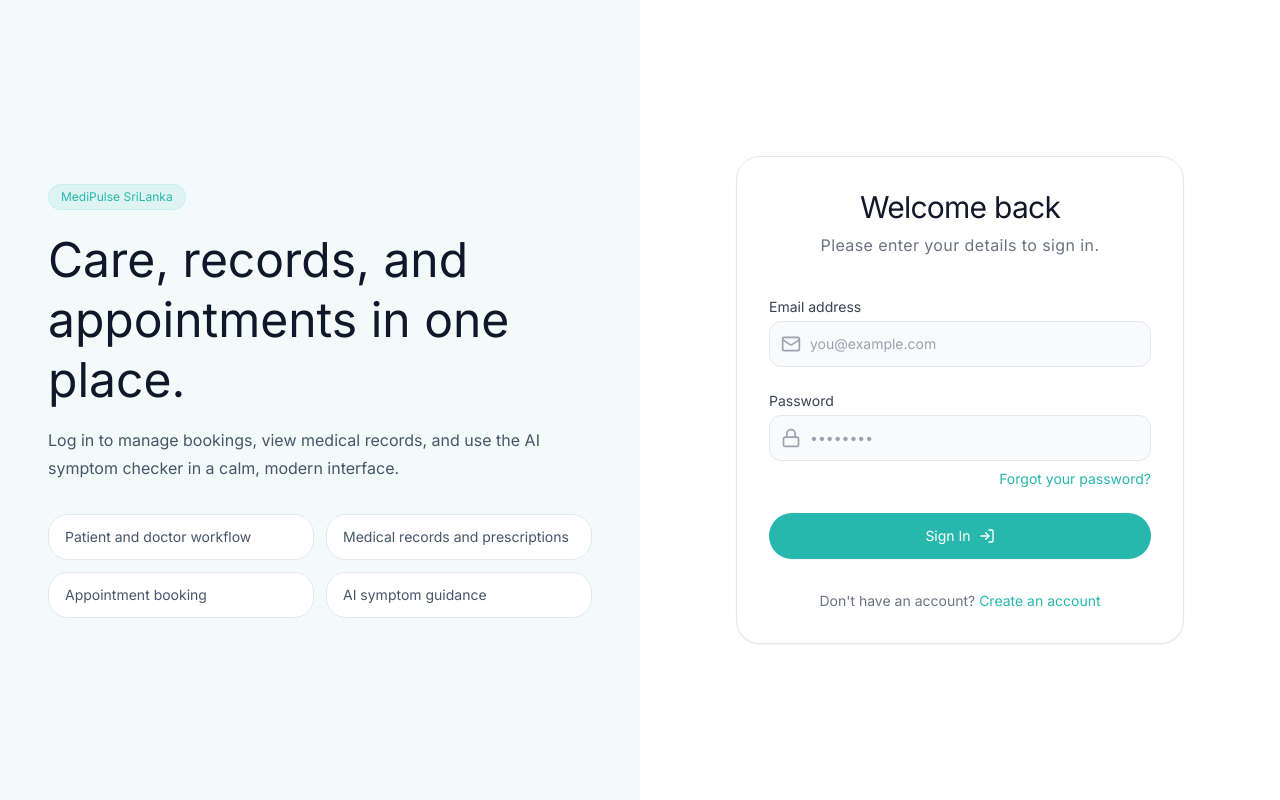
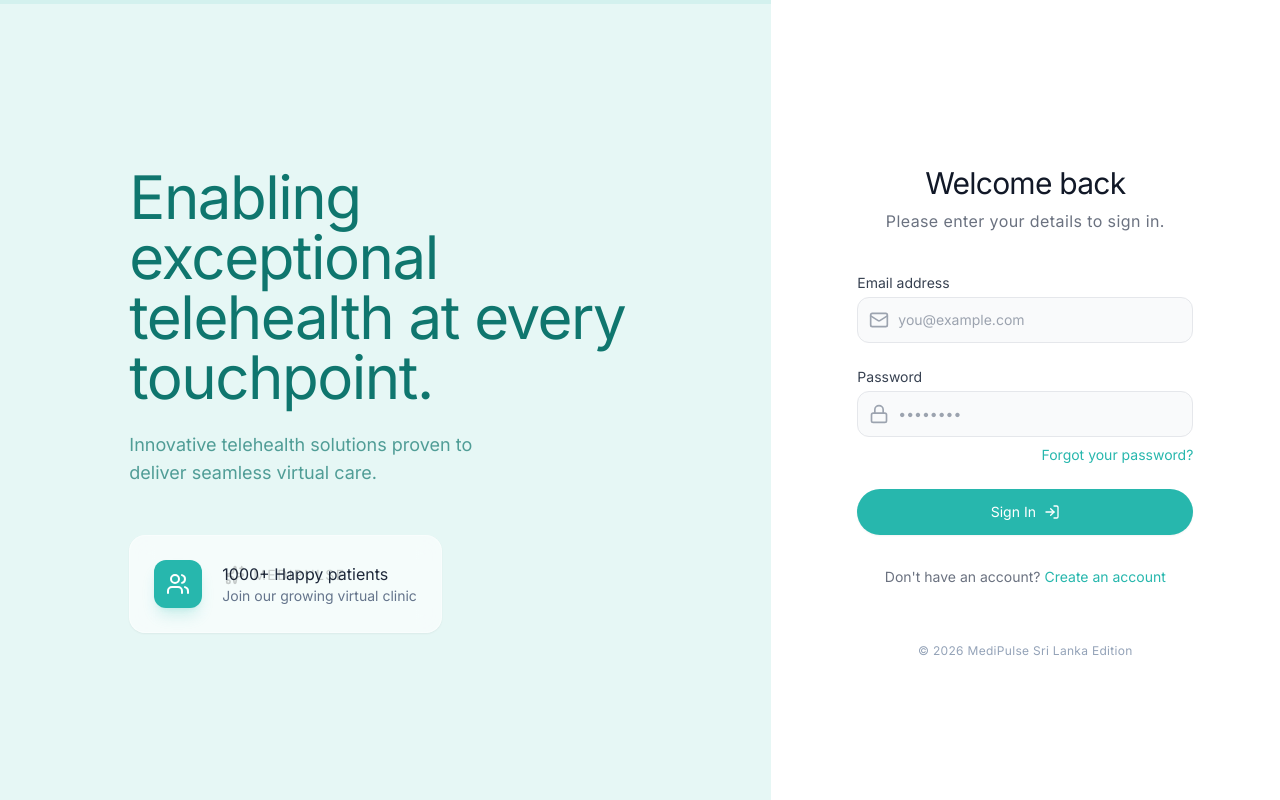
Before and after one commit to RUSIRUDEVINDA/healthcare-platform-backend, a React (Vite) app in the folder frontend/: page /auth/login in a window 1280 px wide. Built offline with nearby package versions, Linux system fonts and the light colour scheme.

Commit message:
ui: redesign auth layout to match minimalist design

```diff
--- a/frontend/src/layouts/AuthLayout.tsx
+++ b/frontend/src/layouts/AuthLayout.tsx
@@ -1,39 +1,67 @@
-import { Outlet } from 'react-router-dom';
+import { Outlet, Link } from 'react-router-dom';
+import { Sparkles, Users } from 'lucide-react';
 
 export default function AuthLayout() {
   return (
-    <div className="flex min-h-screen bg-[#f2fbfa] font-sans text-gray-800">
-      <div className="hidden lg:flex flex-1 items-center justify-center p-12">
-        <div className="max-w-xl">
-          <div className="inline-flex items-center gap-2 rounded-full border border-brand/10 bg-brand/10 px-3 py-1 text-xs text-brand">
-            MediPulse SriLanka
+    <div className="flex h-screen w-full overflow-hidden font-sans bg-white">
+
+      {/* ── Left Panel: Mininalist & Modern ── */}
+      <div className="hidden lg:flex flex-[1.4] bg-[#e6f7f5] items-center justify-center p-12 lg:p-24 relative overflow-hidden">
+
+        {/* Subtle top decoration */}
+        <div className="absolute top-0 left-0 w-full h-1 bg-brand/10" />
+
+        <div className="relative z-10 w-full max-w-lg flex flex-col space-y-12">
+
+          {/* Headline Section */}
+          <div className="space-y-6">
+            <h1 className="text-5xl xl:text-6xl font-extrabold tracking-tight text-[#0f766e] leading-[1.15]">
+              Enabling exceptional <br />
+              telehealth at every <br />
+              touchpoint.
+            </h1>
+
+            <p className="text-lg text-[#0f766e]/70 font-medium max-w-sm">
+              Innovative telehealth solutions proven to deliver seamless virtual care.
+            </p>
           </div>
-          <h1 className="mt-5 text-5xl leading-tight text-slate-900">
-            Care, records, and appointments in one place.
-          </h1>
-          <p className="mt-4 max-w-lg text-base leading-7 text-slate-600">
-            Log in to manage bookings, view medical records, and use the AI symptom checker in a calm, modern interface.
-          </p>
-          <div className="mt-8 grid gap-3 sm:grid-cols-2">
-            {[
-              'Patient and doctor workflow',
-              'Medical records and prescriptions',
-              'Appointment booking',
-              'AI symptom guidance',
-            ].map((item) => (
-              <div key={item} className="rounded-[1.25rem] border border-slate-200 bg-white px-4 py-3 text-sm text-slate-600">
-                {item}
-              </div>
-            ))}
+
+          {/* Feature Card: Happy Patients */}
+          <div className="w-fit bg-white/60 backdrop-blur-md rounded-2xl p-6 flex items-center gap-5 border border-white/40 shadow-sm transition-all hover:shadow-md hover:translate-y-[-2px]">
+             <div className="flex h-12 w-12 items-center justify-center rounded-xl bg-brand text-white shadow-lg shadow-brand/20">
+                <Users className="h-6 w-6" />
+             </div>
+             <div className="flex flex-col">
+                <p className="text-base font-bold text-slate-800">1000+ Happy patients</p>
+                <p className="text-sm text-slate-500 font-medium">Join our growing virtual clinic</p>
+             </div>
+          </div>
+
+          {/* Logo at bottom (optional but good for brand) */}
+          <div className="absolute bottom-12 left-12 lg:left-24 opacity-20">
+             <Link to="/" className="flex items-center gap-2 grayscale brightness-50">
+               <Sparkles className="h-5 w-5" />
+               <span className="text-sm font-black uppercase tracking-widest">MediPulse</span>
+             </Link>
           </div>
         </div>
       </div>
 
-      <div className="flex-1 flex flex-col justify-center px-4 sm:px-6 lg:p-12 bg-white">
-        <div className="mx-auto w-full max-w-md rounded-[1.5rem] border border-slate-200 bg-white p-8 shadow-sm">
-          <Outlet />
+      {/* ── Right Panel: Login Form ── */}
+      <div className="flex-1 flex flex-col justify-center items-center px-6 lg:px-12 bg-white relative">
+        <div className="w-full max-w-sm">
+          <div className="bg-white rounded-3xl p-4 sm:p-6">
+             <Outlet />
+          </div>
+
+          <div className="mt-8 text-center">
+             <p className="text-xs text-slate-400 font-medium tracking-wide">
+               &copy; {new Date().getFullYear()} MediPulse Sri Lanka Edition
+             </p>
+          </div>
         </div>
       </div>
+
     </div>
   );
 }
```
